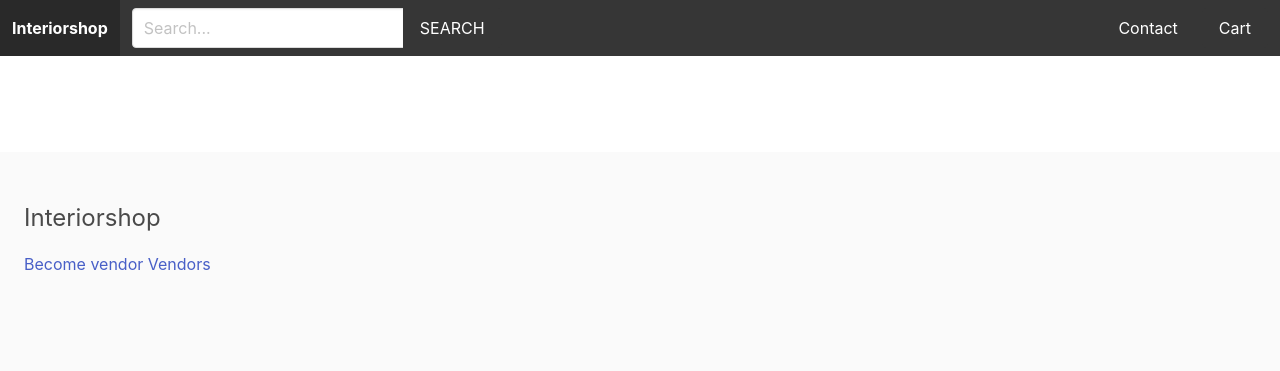
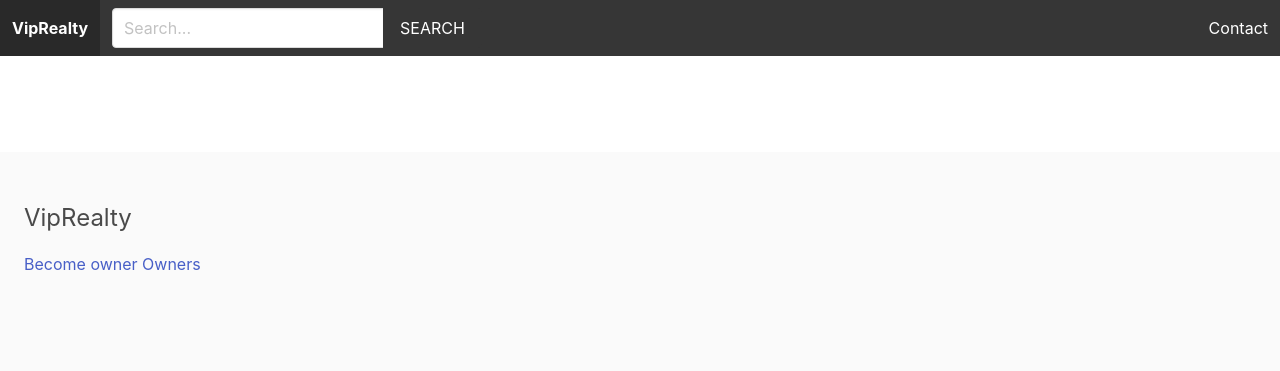
Before and after one commit to turamant/VipRealty, a Django app: page / in a window 1280 px wide. Shown: the top 371 px of the page. Run offline with Django 3.2, Linux system fonts and the light colour scheme; data that the repository does not hold is empty.

Commit message:
base.html owner

```diff
--- a/apps/core/templates/core/base.html
+++ b/apps/core/templates/core/base.html
@@ -7,7 +7,7 @@
         <meta charset="utf-8">
         <meta name="viewport" content="width=device-width, initial-scale=1">
 
-        <title>{% block title %}{% endblock %}Interiorshop</title>
+        <title>{% block title %}{% endblock %}VipRealty</title>
 
         <link rel="stylesheet" href="https://cdn.jsdelivr.net/npm/bulma@0.9.1/css/bulma.min.css">
         <link rel="stylesheet" href="{% static 'styles/main.css' %}">
@@ -18,7 +18,7 @@
     <body>
         <nav class="navbar is-dark">
             <div class="navbar-brand">
-                <a href="/" class="navbar-item"><strong>Interiorshop</strong></a>
+                <a href="/" class="navbar-item"><strong>VipRealty</strong></a>
 
                 <a role="button" class="navbar-burger" aria-label="menu" aria-expanded="false" data-target="main-navbar">
                     <span aria-hidden="true"></span>
@@ -50,9 +50,6 @@
 
                     <a href="{% url 'core:contact' %}" class="navbar-item">Contact</a>
 
-                    <div class="navbar-item">
-                        <a href="" class="button is-dark">Cart{% if cart %} ({{ cart|length }}){% endif %}</a>
-                    </div>
                 </div>
             </div>
         </nav>
@@ -65,15 +62,15 @@
         </section>
 
         <footer class="footer">
-            <h3 class="is-size-4 mb-4">Interiorshop</h3>
+            <h3 class="is-size-4 mb-4">VipRealty</h3>
 
             {% if request.user.is_authenticated %}
-                <a href="">Vendor admin</a>
+                <a href="">Owner admin</a>
             {% else %}
-                <a href="">Become vendor</a>
+                <a href="">Become owner</a>
             {% endif %}
 
-            <a href="">Vendors</a>
+            <a href="">Owners</a>
         </footer>
 
         {% block scripts %}
```
